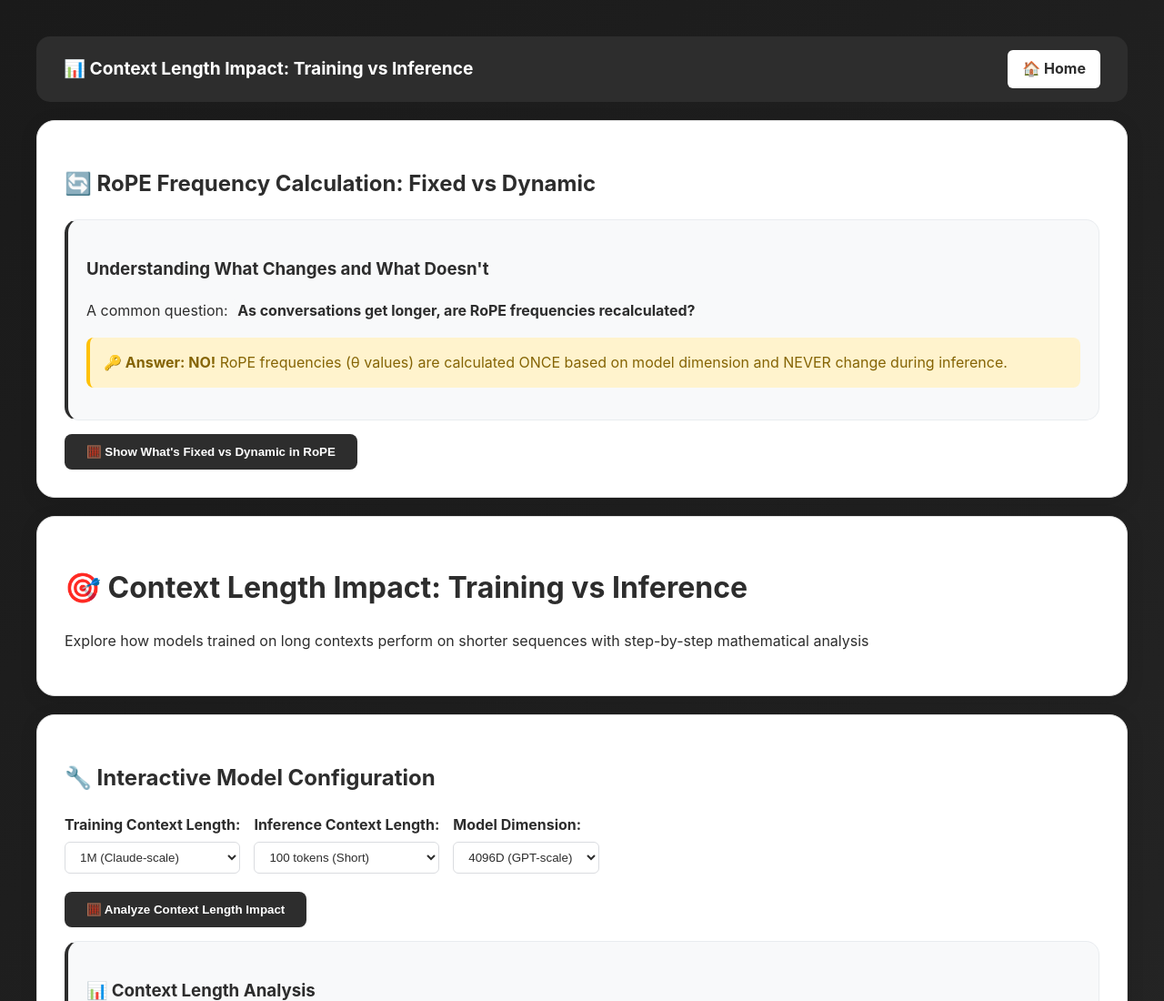
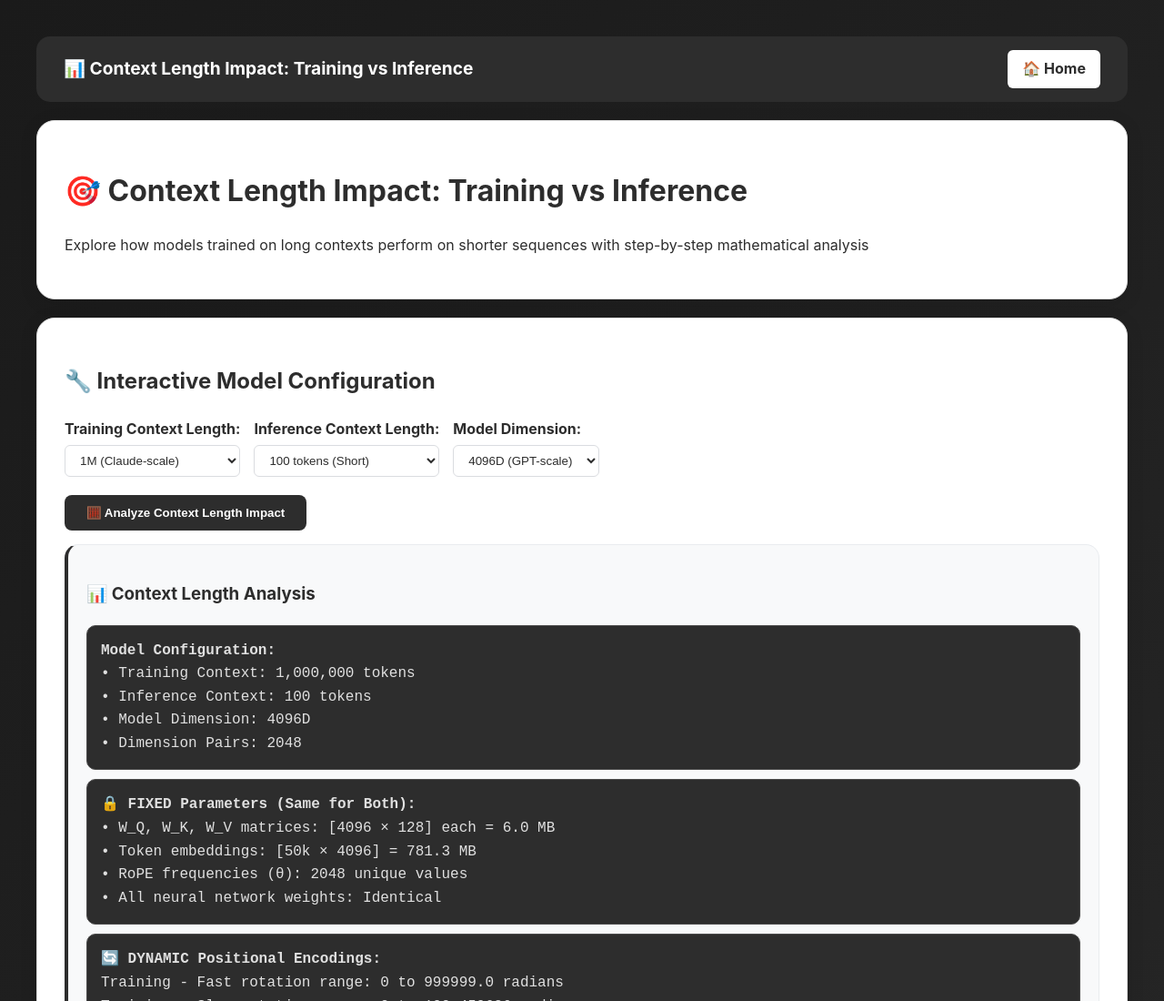
Before and after one commit to profitmonk/visual-ai-tutorials, a plain HTML site: page context-length-impact.html in a window 1280 px wide. Shown: the top 1100 px of the page at 91% size. Drawn offline with Linux system fonts and the light colour scheme.

Commit message:
Update context-length-impact.html

```diff
--- a/context-length-impact.html
+++ b/context-length-impact.html
@@ -212,21 +212,6 @@
         <a href="index.html" class="nav-home">🏠 Home</a>
     </div>
 
-    <div class="container">
-        <h2>🔄 RoPE Frequency Calculation: Fixed vs Dynamic</h2>
-
-        <div class="step">
-            <h3>Understanding What Changes and What Doesn't</h3>
-            <p>A common question: <span class="highlight">As conversations get longer, are RoPE frequencies recalculated?</span></p>
-
-            <div class="warning">
-                <strong>🔑 Answer: NO!</strong> RoPE frequencies (θ values) are calculated ONCE based on model dimension and NEVER change during inference.
-            </div>
-        </div>
-
-        <button onclick="demonstrateRoPEFrequencies()">🧮 Show What's Fixed vs Dynamic in RoPE</button>
-        <div id="ropeFrequencyDemo"></div>
-    </div>
 
     <div class="container">
         <h1>🎯 Context Length Impact: Training vs Inference</h1>
```
